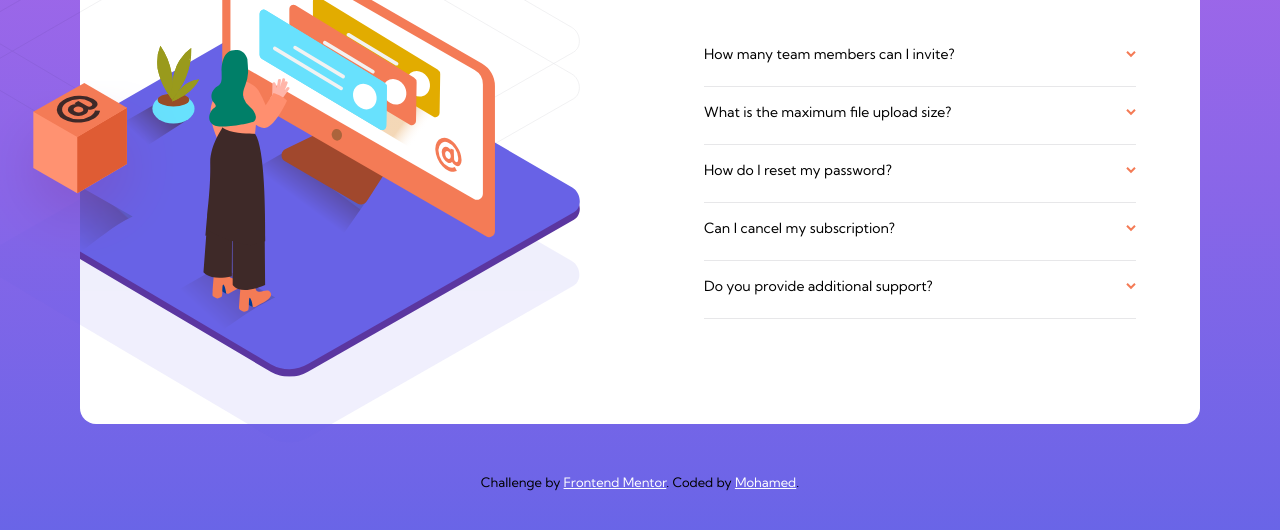
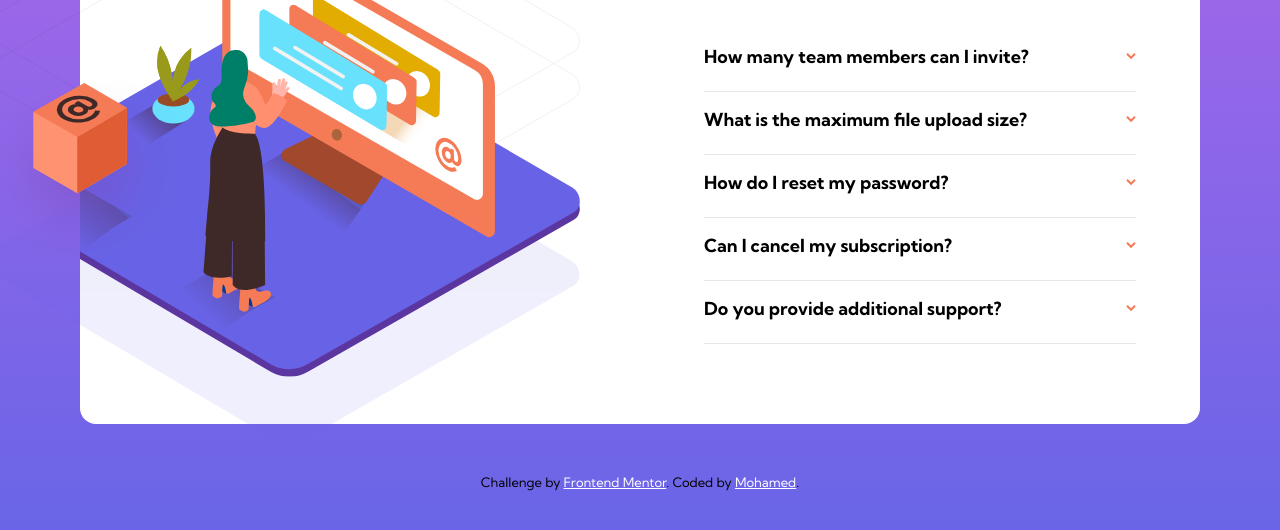
Before and after one commit to gunblade6/frontend_mentor__faq_card, a plain HTML site: page index.html in a window 1280 px wide. Shown: the part 218-748 px from the top of the page. Drawn offline with Linux system fonts and the light colour scheme.

Commit message:
modified html file

```diff
--- a/index.html
+++ b/index.html
@@ -56,7 +56,7 @@
             <div class="quistion">
               <div class="quistions_title">
                 <img src="./images/icon-arrow-down.svg" alt="arrow icon" />
-                <h3>How many team members can I invite?</h3>
+                <h2>How many team members can I invite?</h2>
               </div>
               <div class="quistions_answer">
                 <p>
@@ -68,7 +68,7 @@
             <div class="quistion">
               <div class="quistions_title">
                 <img src="./images/icon-arrow-down.svg" alt="arrow icon" />
-                <h3>What is the maximum file upload size?</h3>
+                <h2>What is the maximum file upload size?</h2>
               </div>
               <div class="quistions_answer">
                 <p>
@@ -80,7 +80,7 @@
             <div class="quistion">
               <div class="quistions_title">
                 <img src="./images/icon-arrow-down.svg" alt="arrow icon" />
-                <h3>How do I reset my password?</h3>
+                <h2>How do I reset my password?</h2>
               </div>
               <div class="quistions_answer">
                 <p>
@@ -93,7 +93,7 @@
             <div class="quistion">
               <div class="quistions_title">
                 <img src="./images/icon-arrow-down.svg" alt="arrow icon" />
-                <h3>Can I cancel my subscription?</h3>
+                <h2>Can I cancel my subscription?</h2>
               </div>
               <div class="quistions_answer">
                 <p>
@@ -105,7 +105,7 @@
             <div class="quistion">
               <div class="quistions_title">
                 <img src="./images/icon-arrow-down.svg" alt="arrow icon" />
-                <h3>Do you provide additional support?</h3>
+                <h2>Do you provide additional support?</h2>
               </div>
               <div class="quistions_answer">
                 <p>
```
